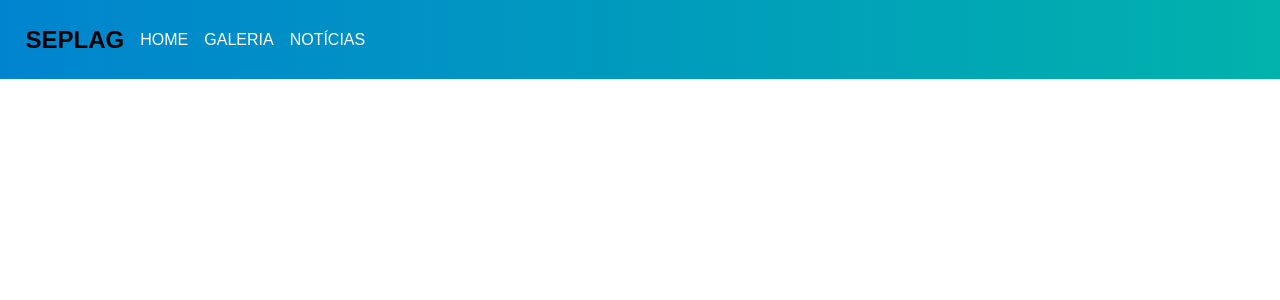
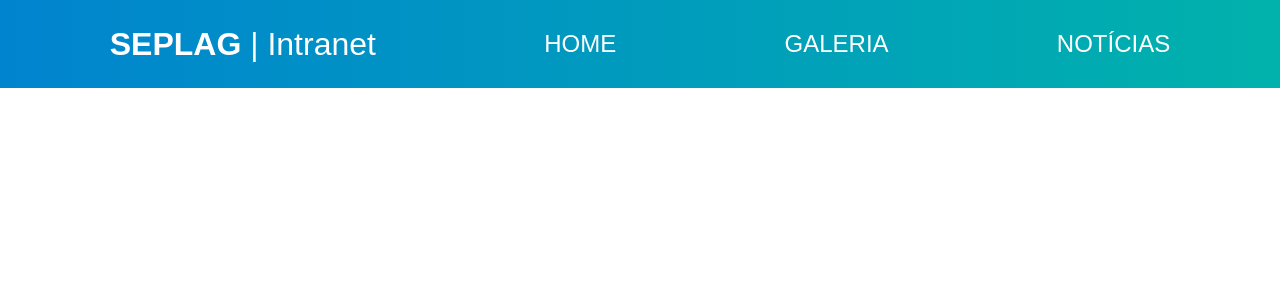
Before and after one commit to PomboObeso/seplag_desafioReact, a React (Create React App) app: page / in a window 1280 px wide. Shown: the top 300 px of the page. Built offline with nearby package versions, Linux system fonts and the light colour scheme; a web font is replaced by a local one.

Commit message:
header completo

```diff
--- a/src/components/Header/Header.css
+++ b/src/components/Header/Header.css
@@ -1,13 +1,25 @@
 .header__lista {
     display: flex;
     align-items: center;
-    column-gap: 1rem;
+    justify-content: space-around;
     list-style-type: none;
     background: var(--gradiente);
     padding: 1.6rem;
 }
 
+.logotipo {
+    font-size: 2rem;
+    color: var(--branco);
+    font-weight: 700;
+}
+
+.logotipo::after {
+    content: "| Intranet";
+    font-weight: 300;
+}
+
 .header__item a {
+    font-size: 1.5rem;
     color: var(--branco);
     text-decoration: none;
 }
```
